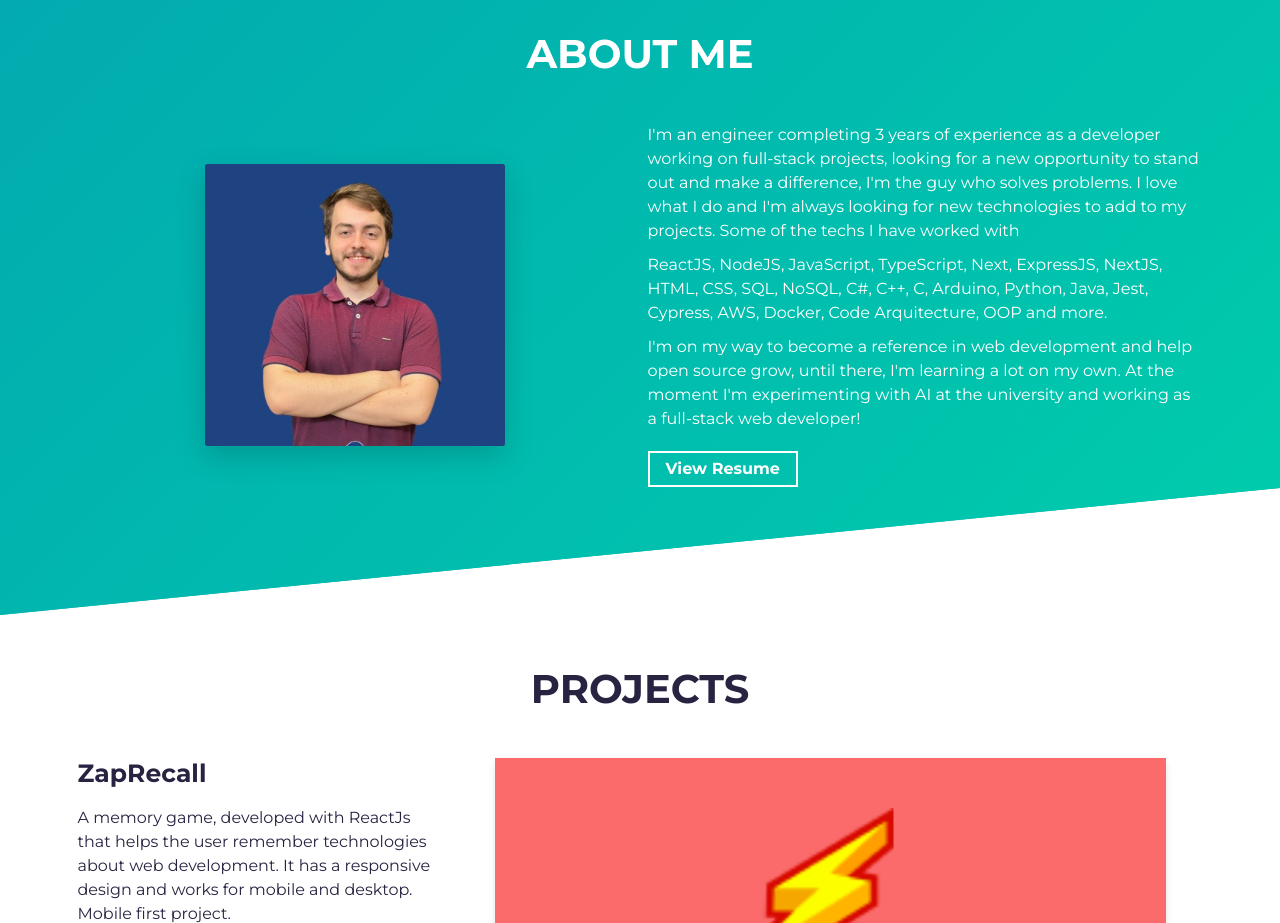
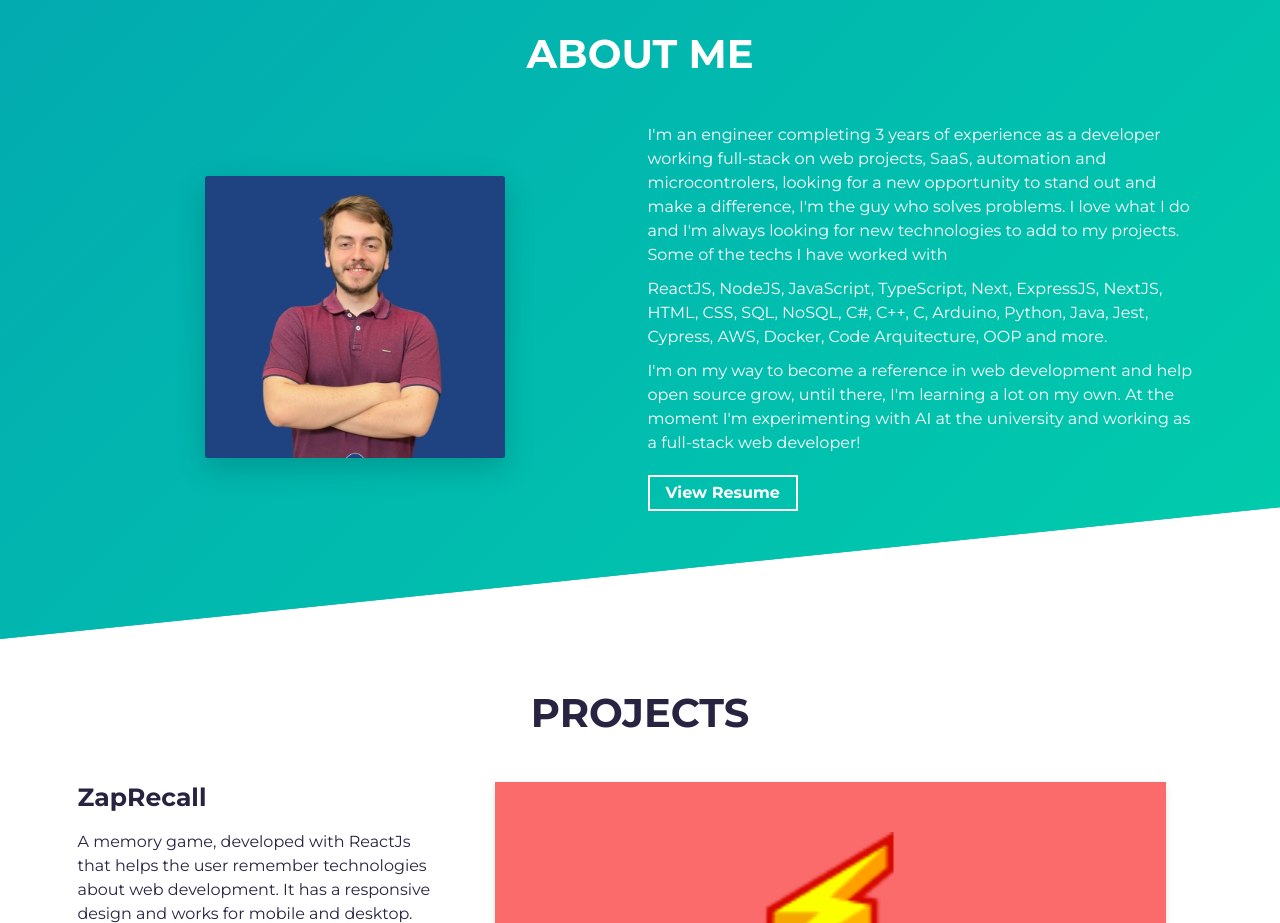
Before and after one commit to Klausdk1999/Portfolio, a website built with Parcel: page src/index.html in a window 1280 px wide. Shown: the part 820-1743 px from the top of the page. Built offline with nearby package versions, Linux system fonts and the light colour scheme.

Commit message:
Update index.html

```diff
--- a/src/index.html
+++ b/src/index.html
@@ -69,7 +69,7 @@
         <div class="col-md-6 col-sm-12">
           <div class="about-wrapper__info load-hidden">
             <p class="about-wrapper__info-text">
-              I'm an engineer completing 3 years of experience as a developer working on full-stack projects,
+              I'm an engineer completing 3 years of experience as a developer working full-stack on web projects, SaaS, automation and microcontrolers,
               looking for a new opportunity to stand out and make a difference,
               I'm the guy who solves problems. I love what I do and I'm always looking for new technologies to
               add to my projects. Some of the techs I have worked with
```
